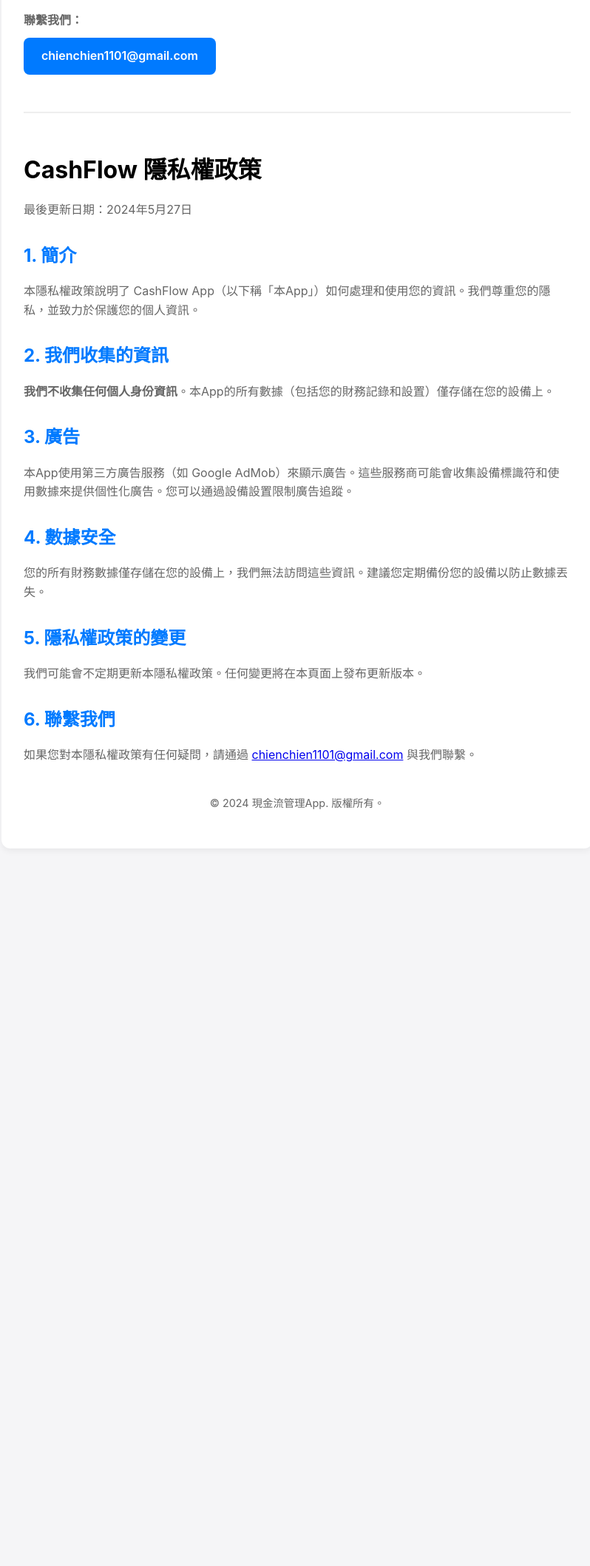
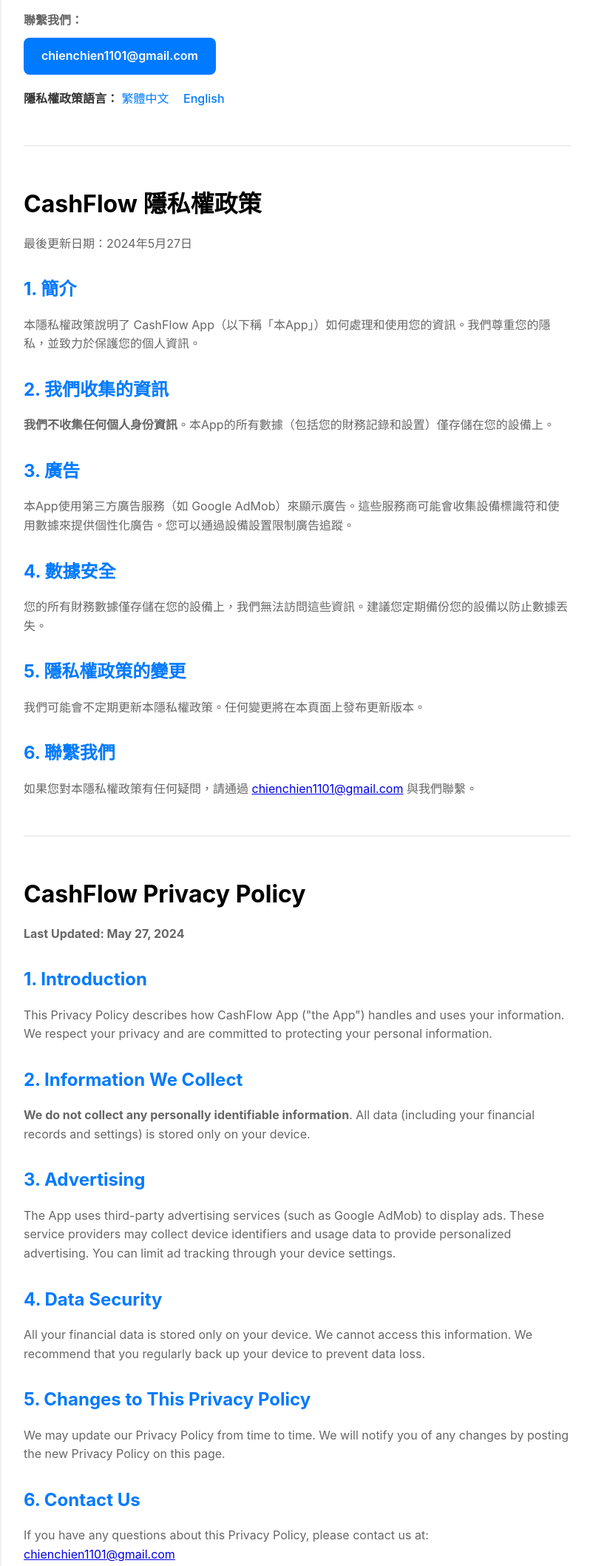
Before and after one commit to chienchien1101/chienchien-app, a plain HTML site: page index.html in a window 1280 px wide. Shown: the part 240-2357 px from the top of the page at 74% size, without its empty margins (238-1036 px from the left). Before the commit the page ends 1407 px from the top, so only its background shows below. Drawn offline with Linux system fonts and the light colour scheme.

Commit message:
Update index.html

```diff
--- a/index.html
+++ b/index.html
@@ -57,6 +57,15 @@
             padding-top: 30px;
             border-top: 2px solid #eee;
         }
+        .language-switcher {
+            margin-bottom: 20px;
+        }
+        .language-switcher a {
+            margin-right: 15px;
+            text-decoration: none;
+            color: #007aff;
+            font-weight: 500;
+        }
     </style>
 </head>
 <body>
@@ -69,6 +78,13 @@
             <strong>聯繫我們：</strong><br>
             <a href="mailto:chienchien1101@gmail.com" class="email">chienchien1101@gmail.com</a>
         </p>
+
+        <!-- 語言切換 -->
+        <div class="language-switcher">
+            <strong>隱私權政策語言：</strong>
+            <a href="#cashflow-privacy">繁體中文</a>
+            <a href="#cashflow-privacy-en">English</a>
+        </div>
 
         <!-- ********** CashFlow 隱私權政策開始 ********** -->
         <div id="cashflow-privacy" class="privacy-section">
@@ -95,6 +111,31 @@
         </div>
         <!-- ********** CashFlow 隱私權政策結束 ********** -->
 
+        <!-- ********** CashFlow 英文隱私權政策開始 ********** -->
+        <div id="cashflow-privacy-en" class="privacy-section">
+            <h1>CashFlow Privacy Policy</h1>
+            <p><strong>Last Updated: May 27, 2024</strong></p>
+
+            <h2>1. Introduction</h2>
+            <p>This Privacy Policy describes how CashFlow App ("the App") handles and uses your information. We respect your privacy and are committed to protecting your personal information.</p>
+
+            <h2>2. Information We Collect</h2>
+            <p><strong>We do not collect any personally identifiable information</strong>. All data (including your financial records and settings) is stored only on your device.</p>
+
+            <h2>3. Advertising</h2>
+            <p>The App uses third-party advertising services (such as Google AdMob) to display ads. These service providers may collect device identifiers and usage data to provide personalized advertising. You can limit ad tracking through your device settings.</p>
+
+            <h2>4. Data Security</h2>
+            <p>All your financial data is stored only on your device. We cannot access this information. We recommend that you regularly back up your device to prevent data loss.</p>
+
+            <h2>5. Changes to This Privacy Policy</h2>
+            <p>We may update our Privacy Policy from time to time. We will notify you of any changes by posting the new Privacy Policy on this page.</p>
+
+            <h2>6. Contact Us</h2>
+            <p>If you have any questions about this Privacy Policy, please contact us at: <a href="mailto:chienchien1101@gmail.com">chienchien1101@gmail.com</a></p>
+        </div>
+        <!-- ********** CashFlow 英文隱私權政策結束 ********** -->
+
         <div class="footer">
             <p>© 2024 現金流管理App. 版權所有。</p>
         </div>
```
